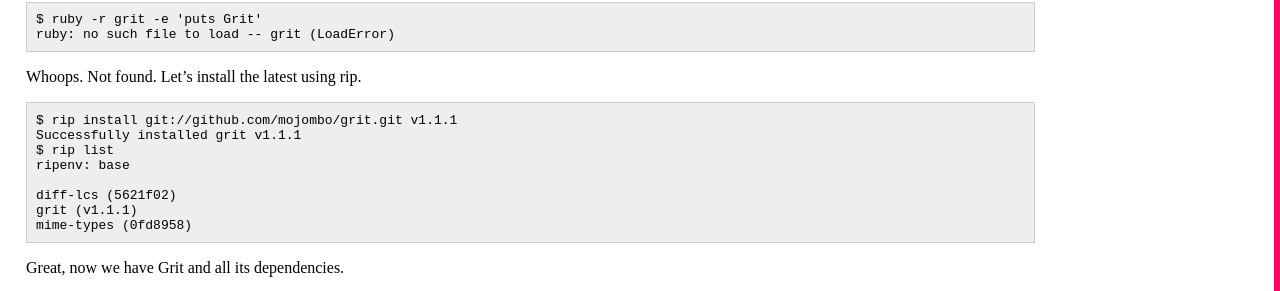
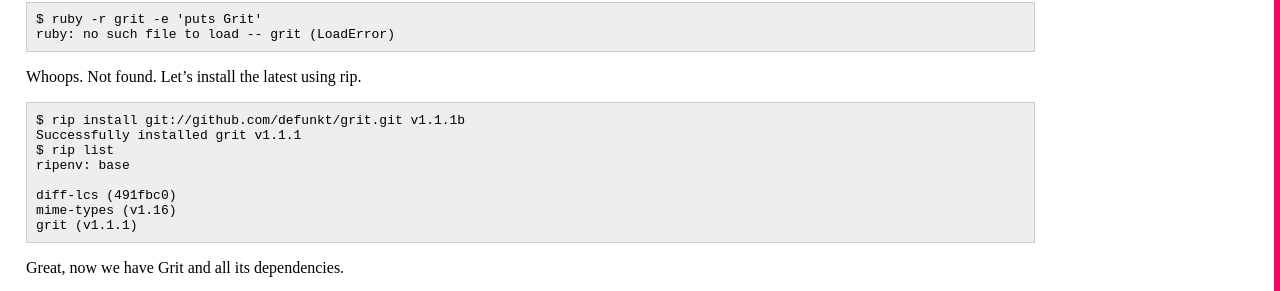
Before and after one commit to defunkt/rip, a Jekyll site: the page built from _posts/2009-06-09-about.markdown, in a window 1280 px wide and 900 px high, scrolled down 395 px. Shown: the part 147-438 px from the top of the window. Built offline with Jekyll 4.4.1, drawn with Linux system fonts in a browser that asks for light colours; nearby versions of some CDN libraries; Markdown is read by kramdown in place of the engine named in the settings.

Commit message:
correct repo paths

```diff
--- a/_posts/2009-06-09-about.markdown
+++ b/_posts/2009-06-09-about.markdown
@@ -38,14 +38,14 @@
 
 Whoops. Not found. Let's install the latest using rip.
 
-    $ rip install git://github.com/mojombo/grit.git v1.1.1
+    $ rip install git://github.com/defunkt/grit.git v1.1.1b
     Successfully installed grit v1.1.1
     $ rip list
     ripenv: base
 
-    diff-lcs (5621f02)
+    diff-lcs (491fbc0)
+    mime-types (v1.16)
     grit (v1.1.1)
-    mime-types (0fd8958)
 
 Great, now we have Grit and all its dependencies.
 
```
